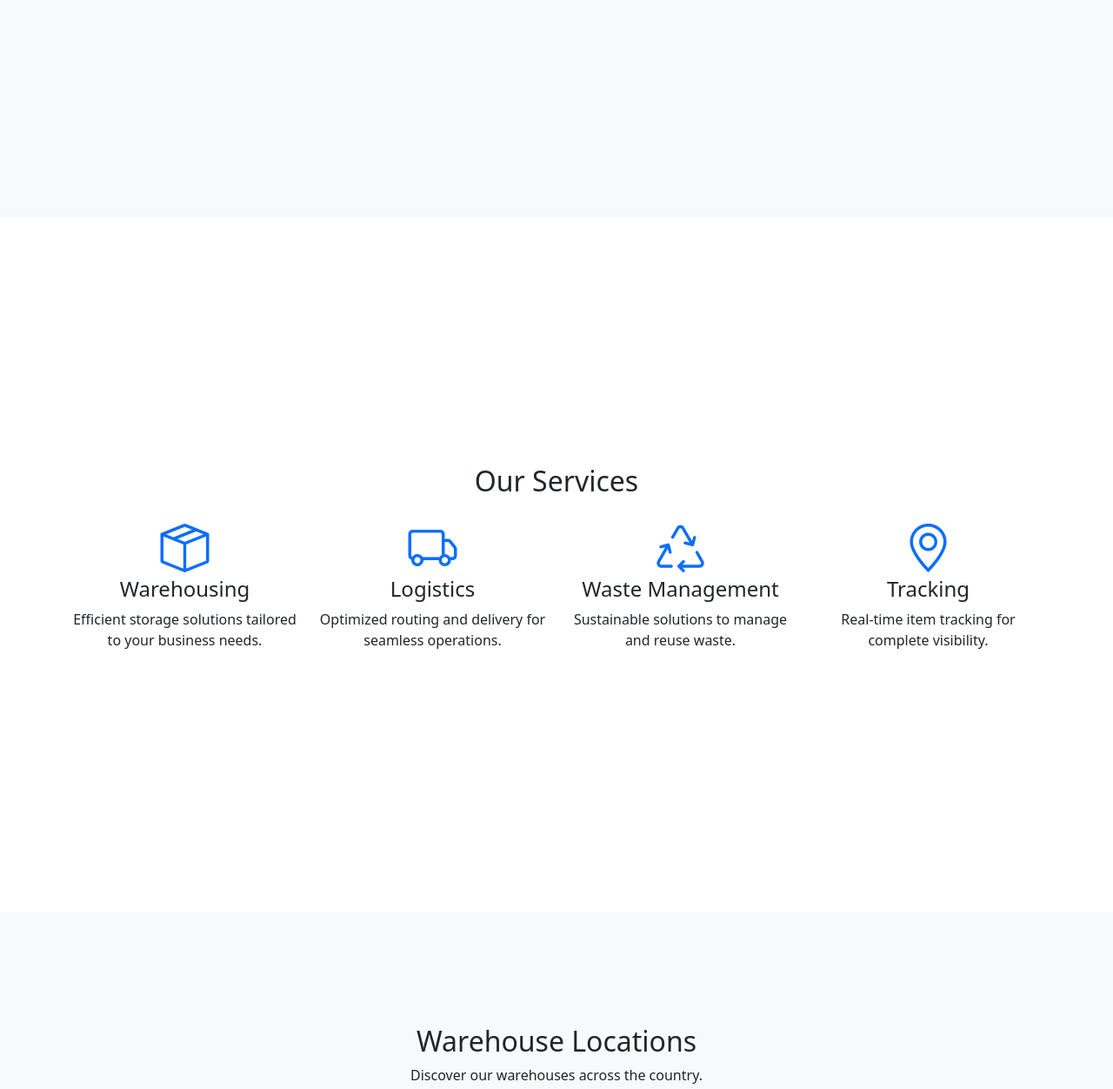
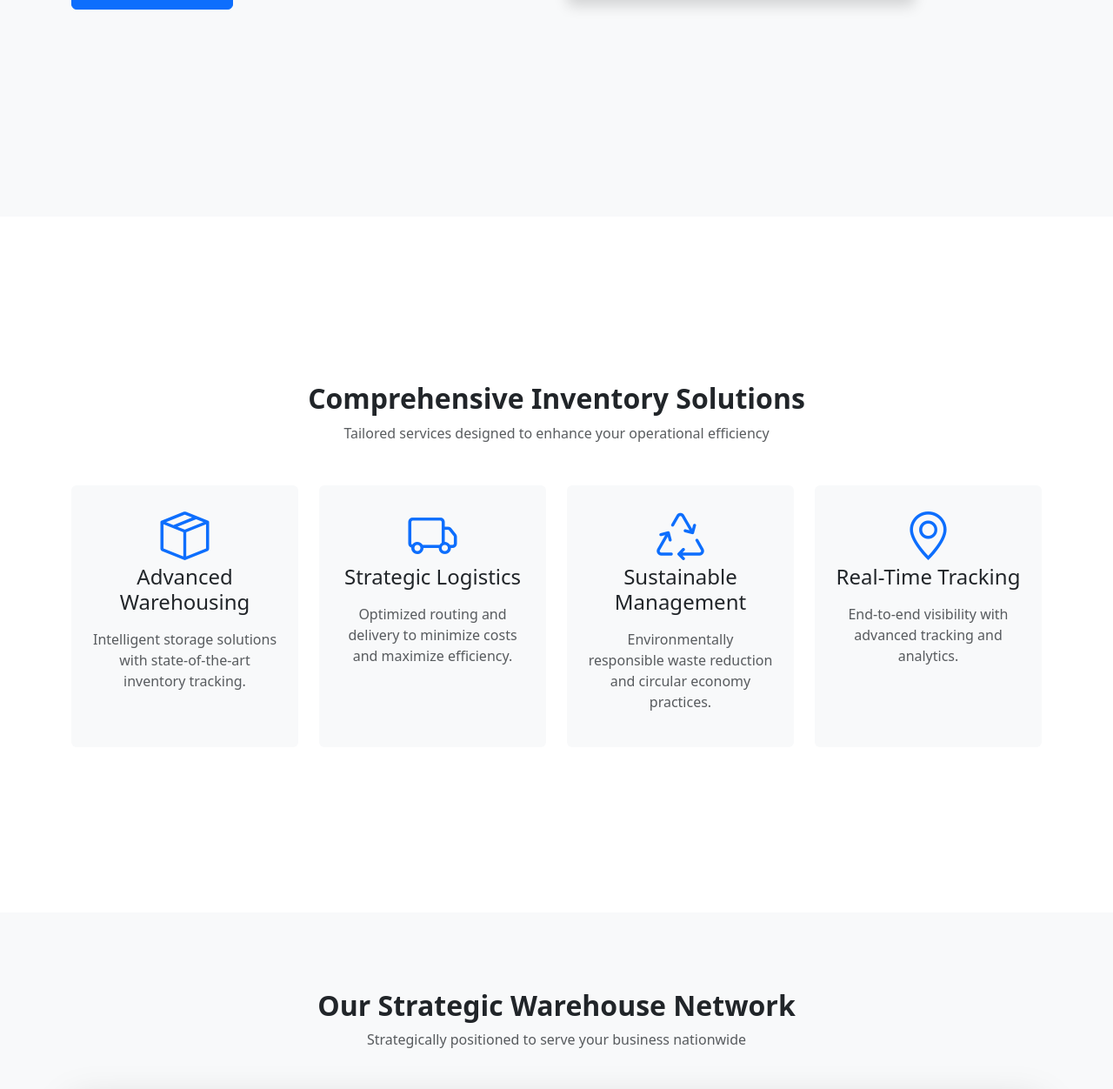
Before and after one commit to aadarshabhusal/0D, a Flask app: page / in a window 1280 px wide. Shown: the part 1423-2675 px from the top of the page at 87% size. Run offline with Flask 3, Linux system fonts and the light colour scheme.

Commit message:
alikati update in home

```diff
--- a/app.py
+++ b/app.py
@@ -28,6 +28,10 @@ def about_page():
 def marketplace():
     return render_template('marketplace.html', title="Marketplace")
 
+@app.route('/contact')
+def contact():
+    return render_template('contact.html', title="Contact")
+
 @app.route('/login', methods=['GET', 'POST'])
 def login():
     # Placeholder logic for login
--- a/templates/home.html
+++ b/templates/home.html
@@ -2,70 +2,105 @@
 
 {% block body %}
 <!-- Hero Section -->
-<section class="hero d-flex flex-column justify-content-center align-items-center text-light text-center bg-primary vh-100">
-  <div class="container">
-    <h1>Welcome to Inventory Platform</h1>
-    <p class="lead">Connecting businesses with innovative inventory solutions.</p>
-    <a href="#about" class="btn btn-light btn-lg">Learn More</a>
+<section class="hero position-relative bg-primary text-white py-5 vh-100 d-flex align-items-center">
+  <div class="container position-relative z-1">
+    <div class="row align-items-center">
+      <div class="col-lg-8 mx-auto text-center">
+        <h1 class="display-4 mb-3 fw-bold">Intelligent Inventory Management</h1>
+        <p class="lead mb-4">Streamline your supply chain with cutting-edge technology and data-driven solutions.</p>
+        <div class="d-flex justify-content-center gap-3">
+          <a href="#about" class="btn btn-outline-light btn-lg">Discover Our Approach</a>
+          <a href="{{ url_for('contact') }}" class="btn btn-light btn-lg">Contact Us</a>
         </div>
-</section>
-<!-- About Us Section -->
-<section id="about" class="about bg-light d-flex flex-column justify-content-center align-items-center vh-100">
-    <div class="container text-center">
-      <h2 class="mb-4">Who We Are</h2>
-      <p class="lead">
-        We are a team of innovators dedicated to revolutionizing inventory management. Our platform bridges the gap between businesses and essential services, enabling seamless warehousing, real-time tracking, sustainable waste management, and optimized logistics solutions.
-      </p>
-      <p>
-        With a commitment to efficiency and sustainability, we provide tools that empower businesses to focus on growth while we handle the complexities of inventory and supply chain management.
-      </p>
-      <a href="{{ url_for('about_page') }}" class="btn btn-primary btn-lg mt-3">Learn More</a>
-    </div>
-  </section>
-
-<!-- Services Section -->
-<section id="services" class="services d-flex flex-column justify-content-center align-items-center vh-100">
-  <div class="container text-center">
-    <h2>Our Services</h2>
-    <div class="row mt-4">
-      <div class="col-md-3">
-        <i class="bi bi-box-seam display-4 text-primary"></i>
-        <h4>Warehousing</h4>
-        <p>Efficient storage solutions tailored to your business needs.</p>
-      </div>
-      <div class="col-md-3">
-        <i class="bi bi-truck display-4 text-primary"></i>
-        <h4>Logistics</h4>
-        <p>Optimized routing and delivery for seamless operations.</p>
-      </div>
-      <div class="col-md-3">
-        <i class="bi bi-recycle display-4 text-primary"></i>
-        <h4>Waste Management</h4>
-        <p>Sustainable solutions to manage and reuse waste.</p>
-      </div>
-      <div class="col-md-3">
-        <i class="bi bi-geo-alt display-4 text-primary"></i>
-        <h4>Tracking</h4>
-        <p>Real-time item tracking for complete visibility.</p>
       </div>
     </div>
   </div>
 </section>
 
-<!-- Warehouse Locations Section -->
-<section id="locations" class="locations bg-light d-flex flex-column justify-content-center vh-100">
-  <div class="container text-center">
-    <h2>Warehouse Locations</h2>
-    <p>Discover our warehouses across the country.</p>
-    <div class="map-container mt-3">
-      <iframe src="https://www.google.com/maps/embed?pb=!1m18!1m12!1m3!1d3533.414436528016!2d85.31633817516586!3d27.6745056827978!2m3!1f0!2f0!3f0!3m2!1i1024!2i768!4f13.1!3m3!1m2!1s0x39eb18eb758c89ff%3A0x292b0d24a8f3b89c!2sPurbanchal%20Campus!5e0!3m2!1sen!2snp!4v1616606489755!5m2!1sen!2snp"
+<!-- About Us Section -->
+<section id="about" class="about bg-light vh-100 d-flex align-items-center py-5">
+  <div class="container">
+    <div class="row align-items-center">
+      <div class="col-lg-6">
+        <h2 class="mb-4 fw-bold">Precision Meets Innovation</h2>
+        <p class="text-muted mb-3">
+          We deliver comprehensive inventory management solutions that transform complex supply chain challenges into strategic advantages. Our platform integrates advanced technologies to provide real-time insights, optimize operations, and drive business growth.
+        </p>
+        <ul class="list-unstyled mb-4">
+          <li class="mb-2"><i class="bi bi-check-circle text-primary me-2"></i>Data-Driven Decision Making</li>
+          <li class="mb-2"><i class="bi bi-check-circle text-primary me-2"></i>Scalable Infrastructure</li>
+          <li class="mb-2"><i class="bi bi-check-circle text-primary me-2"></i>Sustainable Practices</li>
+        </ul>
+        <a href="{{ url_for('about_page') }}" class="btn btn-primary">Learn More About Us</a>
+      </div>
+      <div class="col-lg-6">
+        <img src="/static/images/inventory-team.jpg" alt="Inventory Management Team" class="img-fluid rounded shadow">
+      </div>
+    </div>
+  </div>
+</section>
+
+<!-- Services Section -->
+<section id="services" class="services py-5 bg-white vh-100 d-flex align-items-center">
+  <div class="container">
+    <div class="text-center mb-5">
+      <h2 class="fw-bold">Comprehensive Inventory Solutions</h2>
+      <p class="text-muted">Tailored services designed to enhance your operational efficiency</p>
+    </div>
+    <div class="row g-4">
+      <div class="col-md-3 text-center">
+        <div class="service-item bg-light p-4 rounded h-100">
+          <i class="bi bi-box-seam display-4 text-primary mb-3"></i>
+          <h4 class="mb-3">Advanced Warehousing</h4>
+          <p class="text-muted">Intelligent storage solutions with state-of-the-art inventory tracking.</p>
+        </div>
+      </div>
+      <div class="col-md-3 text-center">
+        <div class="service-item bg-light p-4 rounded h-100">
+          <i class="bi bi-truck display-4 text-primary mb-3"></i>
+          <h4 class="mb-3">Strategic Logistics</h4>
+          <p class="text-muted">Optimized routing and delivery to minimize costs and maximize efficiency.</p>
+        </div>
+      </div>
+      <div class="col-md-3 text-center">
+        <div class="service-item bg-light p-4 rounded h-100">
+          <i class="bi bi-recycle display-4 text-primary mb-3"></i>
+          <h4 class="mb-3">Sustainable Management</h4>
+          <p class="text-muted">Environmentally responsible waste reduction and circular economy practices.</p>
+        </div>
+      </div>
+      <div class="col-md-3 text-center">
+        <div class="service-item bg-light p-4 rounded h-100">
+          <i class="bi bi-geo-alt display-4 text-primary mb-3"></i>
+          <h4 class="mb-3">Real-Time Tracking</h4>
+          <p class="text-muted">End-to-end visibility with advanced tracking and analytics.</p>
+        </div>
+      </div>
+    </div>
+  </div>
+</section>
+
+<!-- Locations Section -->
+<section id="locations" class="locations py-5 bg-light vh-100 d-flex align-items-center">
+  <div class="container">
+    <div class="text-center mb-5">
+      <h2 class="fw-bold">Our Strategic Warehouse Network</h2>
+      <p class="text-muted">Strategically positioned to serve your business nationwide</p>
+    </div>
+    <div class="row">
+      <div class="col-lg-12">
+        <div class="map-container shadow-lg rounded overflow-hidden">
+          <iframe
+            src="https://www.google.com/maps/embed?pb=!1m18!1m12!1m3!1d3533.414436528016!2d85.31633817516586!3d27.6745056827978!2m3!1f0!2f0!3f0!3m2!1i1024!2i768!4f13.1!3m3!1m2!1s0x39eb18eb758c89ff%3A0x292b0d24a8f3b89c!2sPurbanchal%20Campus!5e0!3m2!1sen!2snp!4v1616606489755!5m2!1sen!2snp"
             width="100%"
-        height="450"
+            height="500"
             style="border:0;"
             allowfullscreen=""
             loading="lazy">
           </iframe>
         </div>
       </div>
+    </div>
+  </div>
 </section>
 {% endblock body %}
```
Lines whose indentation alone changed are shown as unchanged.
